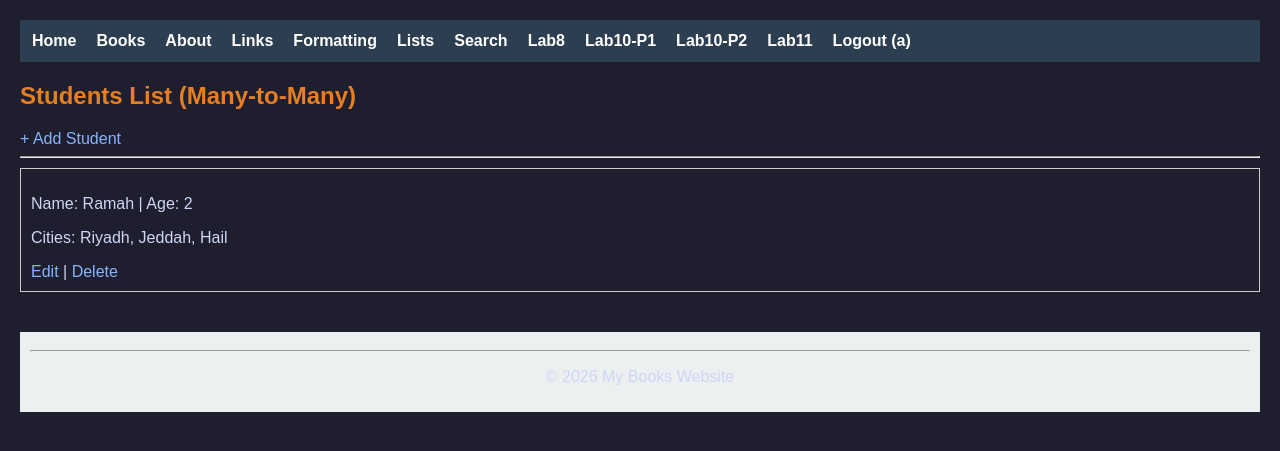
After one commit to ramahIO/djangoP, a Django app: page /lab11/task2/students in a window 1280 px wide. The commit adds this page. Shown: the top 451 px of the page. Run offline with Django 5.2, Linux system fonts and the light colour scheme; a user stored in the database is signed in; data comes from the database, SQL or seed files in the repository; both versions use the stored data as it was after the commit.

Commit message:
lab11_12

```diff
--- a/apps/bookmodule/models.py
+++ b/apps/bookmodule/models.py
@@ -6,8 +6,7 @@ class Book(models.Model):
     price   = models.FloatField(default = 0.0)
     edition = models.SmallIntegerField(default = 1)
 
-
-# task6 lab8
+#11
 class Address(models.Model):
     city = models.CharField(max_length=50)
 
@@ -15,3 +14,27 @@ class Student(models.Model):
     name    = models.CharField(max_length=50)
     age     = models.IntegerField(default=0)
     address = models.ForeignKey(Address, on_delete=models.CASCADE)
+
+
+class Address2(models.Model):
+    city = models.CharField(max_length=50)
+
+    def __str__(self):
+        return self.city
+
+class Student2(models.Model):
+    name    = models.CharField(max_length=50)
+    age     = models.IntegerField(default=0)
+    address = models.ManyToManyField(Address2)
+
+    def __str__(self):
+        return self.name
+
+
+class Product(models.Model):
+    name  = models.CharField(max_length=100)
+    price = models.FloatField(default=0.0)
+    image = models.ImageField(upload_to='images/')
+
+    def __str__(self):
+        return self.name
--- a/apps/bookmodule/urls.py
+++ b/apps/bookmodule/urls.py
@@ -30,5 +30,17 @@ path('lab9_part2/listbooks', views.p2_listbooks, name='p2-listbooks'),
 path('lab9_part2/addbook', views.p2_addbook, name='p2-addbook'),
 path('lab9_part2/editbook/<int:id>', views.p2_editbook, name='p2-editbook'),
 path('lab9_part2/deletebook/<int:id>', views.p2_deletebook, name='p2-deletebook'),
+path('lab11/task1/students', views.t1_list, name='t1-list'),
+path('lab11/task1/addstudent', views.t1_add, name='t1-add'),
+path('lab11/task1/editstudent/<int:id>', views.t1_edit, name='t1-edit'),
+path('lab11/task1/deletestudent/<int:id>', views.t1_delete, name='t1-delete'),
+path('lab11/task2/students', views.t2_list, name='t2-list'),
+path('lab11/task2/addstudent', views.t2_add, name='t2-add'),
+path('lab11/task2/editstudent/<int:id>', views.t2_edit, name='t2-edit'),
+path('lab11/task2/deletestudent/<int:id>', views.t2_delete, name='t2-delete'),
+path('lab11/task3/products', views.t3_list, name='t3-list'),
+path('lab11/task3/addproduct', views.t3_add, name='t3-add'),
+
+
 
 ]
--- a/apps/bookmodule/views.py
+++ b/apps/bookmodule/views.py
@@ -192,3 +192,78 @@ def p2_deletebook(request, id):
     book = Book.objects.get(id=id)
     book.delete()
     return redirect('/lab9_part2/listbooks')
+
+from django.contrib.auth.decorators import login_required
+from .models import Student, Address
+from .forms import StudentForm, AddressForm
+@login_required(login_url='/users/login')
+def t1_list(request):
+    students = Student.objects.all()
+    return render(request, 'bookmodule/t1_list.html', {'students': students})
+@login_required(login_url='/users/login')
+def t1_add(request):
+    form = StudentForm(request.POST or None)
+    if form.is_valid():
+        form.save()
+        return redirect('/lab11/task1/students')
+    return render(request, 'bookmodule/t1_form.html', {'form': form, 'title': 'Add Student'})
+@login_required(login_url='/users/login')
+def t1_edit(request, id):
+    student = Student.objects.get(id=id)
+    form = StudentForm(request.POST or None, instance=student)
+    if form.is_valid():
+        form.save()
+        return redirect('/lab11/task1/students')
+    return render(request, 'bookmodule/t1_form.html', {'form': form, 'title': 'Edit Student'})
+@login_required(login_url='/users/login')
+def t1_delete(request, id):
+    Student.objects.get(id=id).delete()
+    return redirect('/lab11/task1/students')
+
+
+from .models import Student2, Address2
+from .forms import Student2Form
+@login_required(login_url='/users/login')
+def t2_list(request):
+    students = Student2.objects.all()
+    return render(request, 'bookmodule/t2_list.html', {'students': students})
+
+@login_required(login_url='/users/login')
+def t2_edit(request, id):
+    student = Student2.objects.get(id=id)
+    form = Student2Form(request.POST or None, instance=student)
+    if form.is_valid():
+        form.save()
+        return redirect('/lab11/task2/students')
+    return render(request, 'bookmodule/t2_form.html', {'form': form, 'title': 'Edit Student'})
+@login_required(login_url='/users/login')
+def t2_delete(request, id):
+    Student2.objects.get(id=id).delete()
+    return redirect('/lab11/task2/students')
+
+@login_required(login_url='/users/login')
+def t2_add(request):
+    if Address2.objects.count() == 0:
+        Address2.objects.create(city='Riyadh')
+        Address2.objects.create(city='Jeddah')
+        Address2.objects.create(city='Hail')
+
+    form = Student2Form(request.POST or None)
+    if form.is_valid():
+        form.save()
+        return redirect('/lab11/task2/students')
+    return render(request, 'bookmodule/t2_form.html', {'form': form, 'title': 'Add Student'})
+
+from .models import Product
+from .forms import ProductForm
+@login_required(login_url='/users/login')
+def t3_list(request):
+    products = Product.objects.all()
+    return render(request, 'bookmodule/t3_list.html', {'products': products})
+@login_required(login_url='/users/login')
+def t3_add(request):
+    form = ProductForm(request.POST or None, request.FILES or None)
+    if form.is_valid():
+        form.save()
+        return redirect('/lab11/task3/products')
+    return render(request, 'bookmodule/t3_form.html', {'form': form})
--- /dev/null
+++ b/apps/templates/bookmodule/t2_list.html
@@ -0,0 +1,19 @@
+{% extends "layouts/base.html" %}
+{% block title %}Students Task2{% endblock %}
+{% block content %}
+<h2>Students List (Many-to-Many)</h2>
+<a href="/lab11/task2/addstudent">+ Add Student</a>
+<hr>
+{% for s in students %}
+<div style="border:1px solid #ccc; padding:10px; margin:10px 0;">
+    <p>Name: {{ s.name }} | Age: {{ s.age }}</p>
+    <p>Cities:
+        {% for addr in s.address.all %}
+        {{ addr.city }}{% if not forloop.last %}, {% endif %}
+        {% endfor %}
+    </p>
+    <a href="/lab11/task2/editstudent/{{ s.id }}">Edit</a> |
+    <a href="/lab11/task2/deletestudent/{{ s.id }}">Delete</a>
+</div>
+{% endfor %}
+{% endblock %}
--- a/apps/templates/includes/header.html
+++ b/apps/templates/includes/header.html
@@ -6,4 +6,15 @@
     <a href="{% url 'books.formatting' %}">Formatting</a>
     <a href="{% url 'books.listing' %}">Lists</a>
     <a href="/books/search">Search</a>
+    <a href="/lab8/task1">Lab8</a>
+    <a href="/lab9_part1/listbooks">Lab10-P1</a>
+    <a href="/lab9_part2/listbooks">Lab10-P2</a>
+    <a href="/lab11/task3/products">Lab11</a>
+    {% if user.is_authenticated %}
+    <a href="/users/logout">Logout ({{ user.username }})</a>
+    {% else %}
+    <a href="/users/login">Login</a>
+    <a href="/users/register">Register</a>
+    {% endif %}
+
 </nav>
--- a/apps/usermodule/urls.py
+++ b/apps/usermodule/urls.py
@@ -1,5 +1,9 @@
+
 from django.urls import path
+from . import views
 
 urlpatterns = [
-
+    path('register', views.register, name='register'),
+    path('login', views.user_login, name='login'),
+    path('logout', views.user_logout, name='logout'),
 ]
--- a/libraryproject/settings.py
+++ b/libraryproject/settings.py
@@ -124,3 +124,6 @@ STATIC_URL = 'static/'
 STATICFILES_DIRS = [
     os.path.join(BASE_DIR, 'apps', 'static'),
 ]
+
+MEDIA_URL = '/media/'
+MEDIA_ROOT = os.path.join(BASE_DIR, 'media')
--- a/libraryproject/urls.py
+++ b/libraryproject/urls.py
@@ -18,10 +18,13 @@ Including another URLconf
 import apps.bookmodule.views
 from django.contrib import admin
 from django.urls import include, path
+from django.conf.urls.static import static
+from django.conf import settings
 
 
 urlpatterns = [
     path('admin/', admin.site.urls),
     path('', include('apps.bookmodule.urls')),
     path('users/', include('apps.usermodule.urls')),
-]
+
+]+ static(settings.MEDIA_URL, document_root=settings.MEDIA_ROOT)
```
Also changed, not shown: apps/bookmodule/forms.py (+30 -0 lines), apps/templates/bookmodule/t1_form.html (added, +11 -0 lines), apps/templates/bookmodule/t1_list.html (added, +14 -0 lines), apps/templates/bookmodule/t2_form.html (added, +11 -0 lines), apps/templates/bookmodule/t3_form.html (added, +11 -0 lines), apps/templates/bookmodule/t3_list.html (added, +13 -0 lines), apps/templates/usermodule/login.html (added, +21 -0 lines), apps/templates/usermodule/register.html (added, +22 -0 lines), apps/usermodule/views.py (+51 -1 lines), db.sqlite3, media/images/تنزيل.webp (added).
